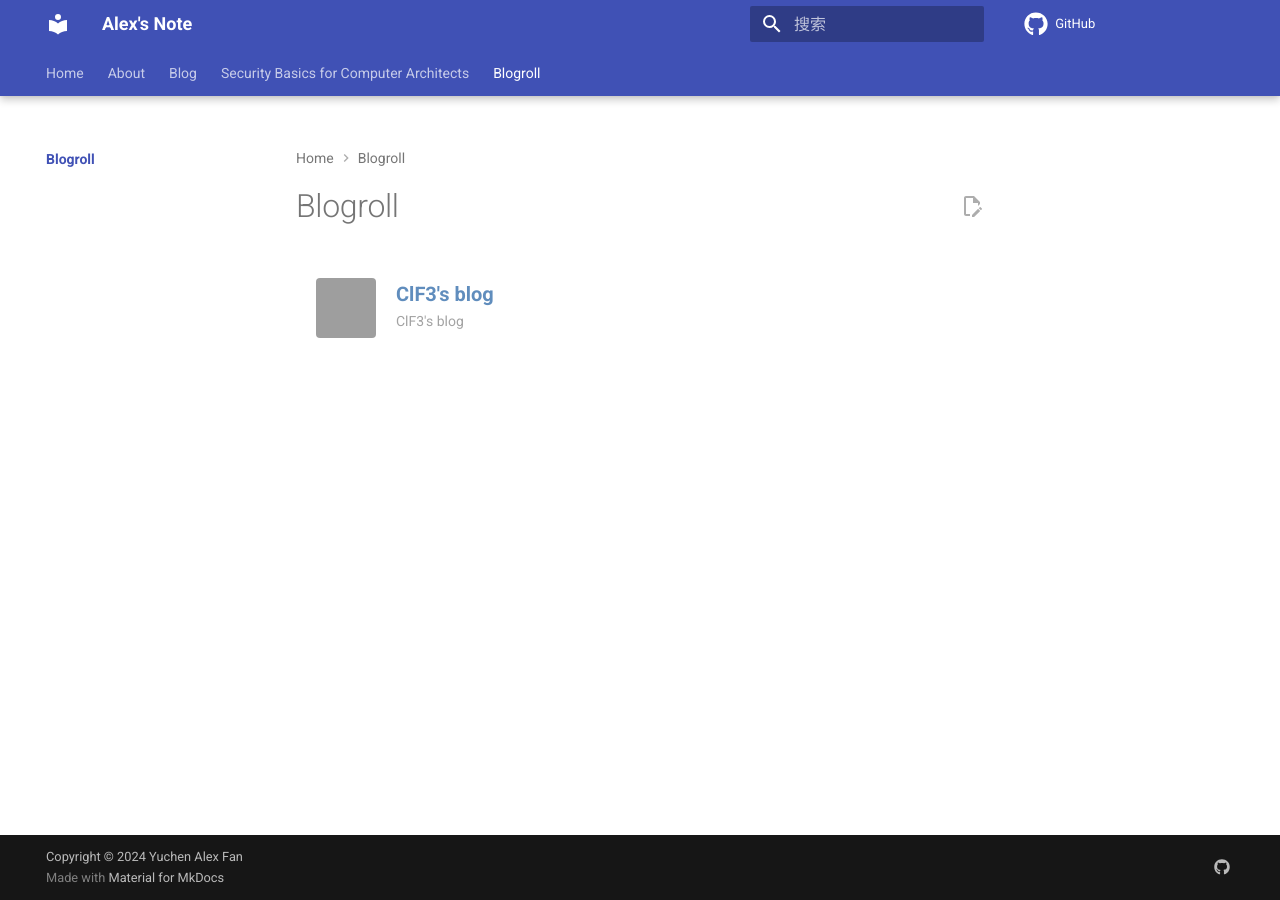
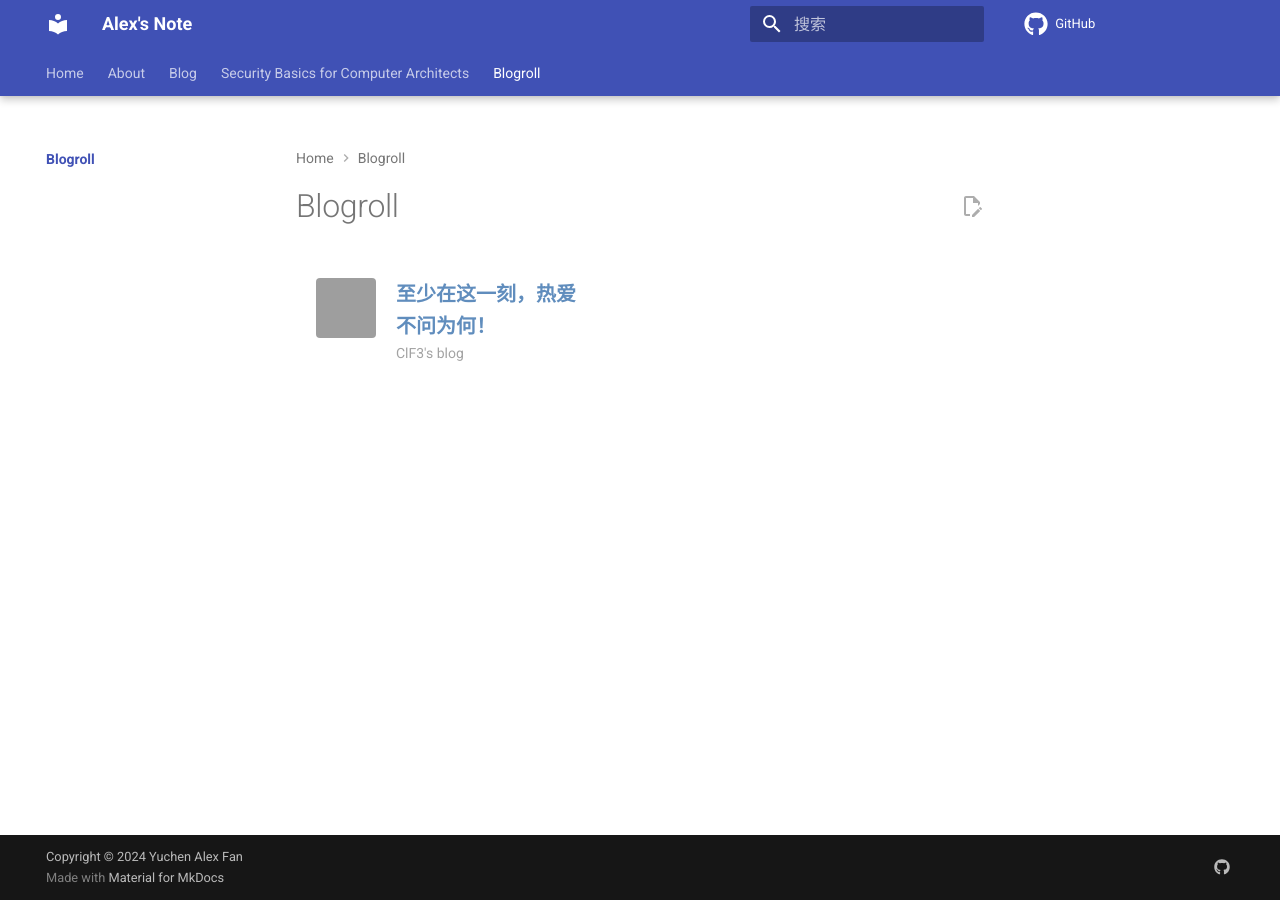
Before and after one commit to fanyc22/blog, an MkDocs documentation site: the page built from docs/blogroll/index.md, in a window 1280 px wide. Built offline with MkDocs 1.6.1 and Material for MkDocs 9.7.7, drawn with Linux system fonts in a browser that asks for light colours; comment, search, counter and statistics services are not loaded; grey boxes are pictures that could not be loaded.

Commit message:
add blogroll

```diff
--- a/docs/blogroll/index.md
+++ b/docs/blogroll/index.md
@@ -70,7 +70,7 @@
                <img class="ava" src="https://blog.clf3.org/avatar.webp" />
                <div class="card-header">
                   <div>
-                     <a href="https://blog.clf3.org" target=“_blank”>ClF3's blog</a>
+                     <a href="https://blog.clf3.org" target=“_blank”>至少在这一刻，热爱不问为何！</a>
                   </div>
                   <div class="info">ClF3's blog</div>
                </div>
```
